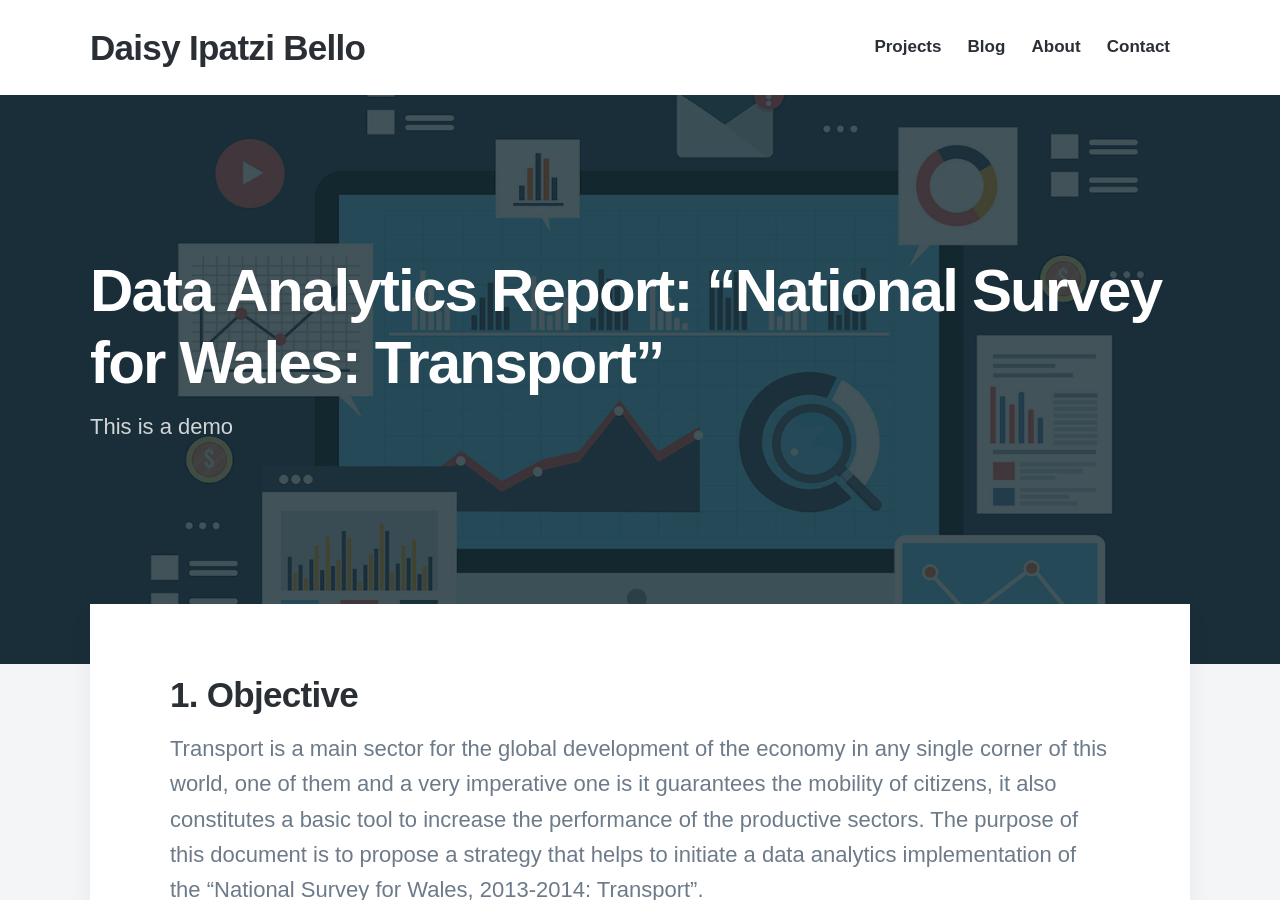
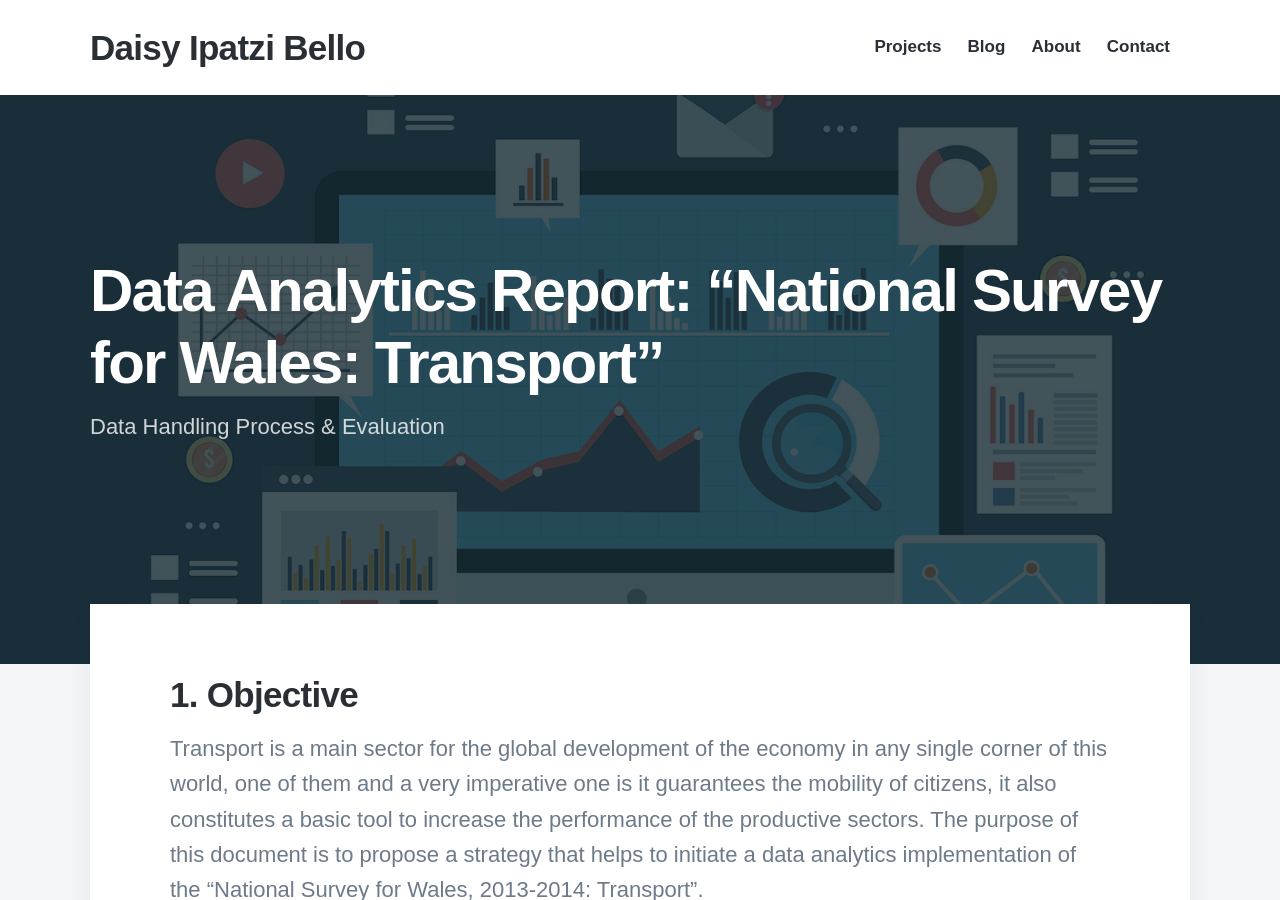
Before and after one commit to DaisyIpatzi/daisyipatzi.github.io, a Jekyll site: the page built from _projects/2022-11-21-analytics-report1.md, in a window 1280 px wide and 900 px high. Built offline with Jekyll 4.4.1, drawn with Linux system fonts in a browser that asks for light colours; nearby versions of some CDN libraries; some web fonts are replaced.

Commit message:
Update 2022-11-21-analytics-report1.md

```diff
--- a/_projects/2022-11-21-analytics-report1.md
+++ b/_projects/2022-11-21-analytics-report1.md
@@ -1,8 +1,8 @@
 ---
 title: 'Data Analytics Report: “National Survey for Wales: Transport”'
-subtitle: 'This is a demo'
+subtitle: 'Data Handling Process & Evaluation'
 date: 2022-11-21 00:00:00
-description: Initiation of an Implementation of a Data Analytics Report
+description: First Stepts For a Data Analytics Report Implementation
 featured_image: '/images/demo/analytics.png'
 ---
 
```
